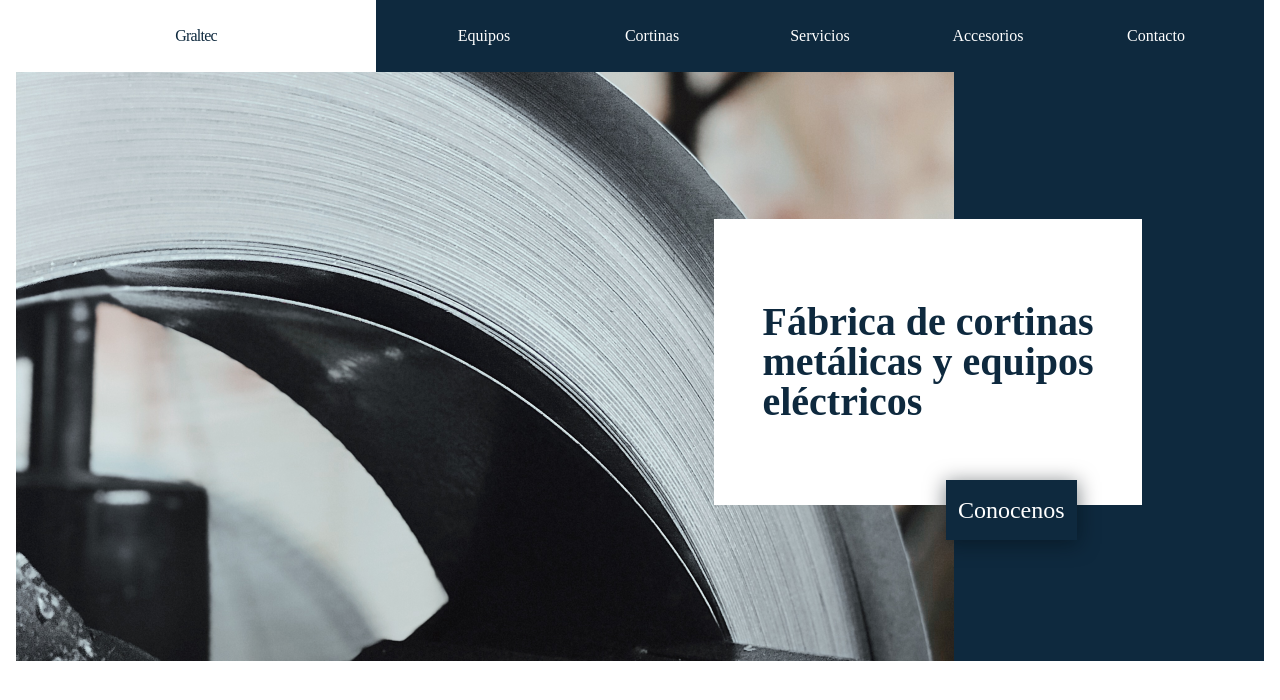
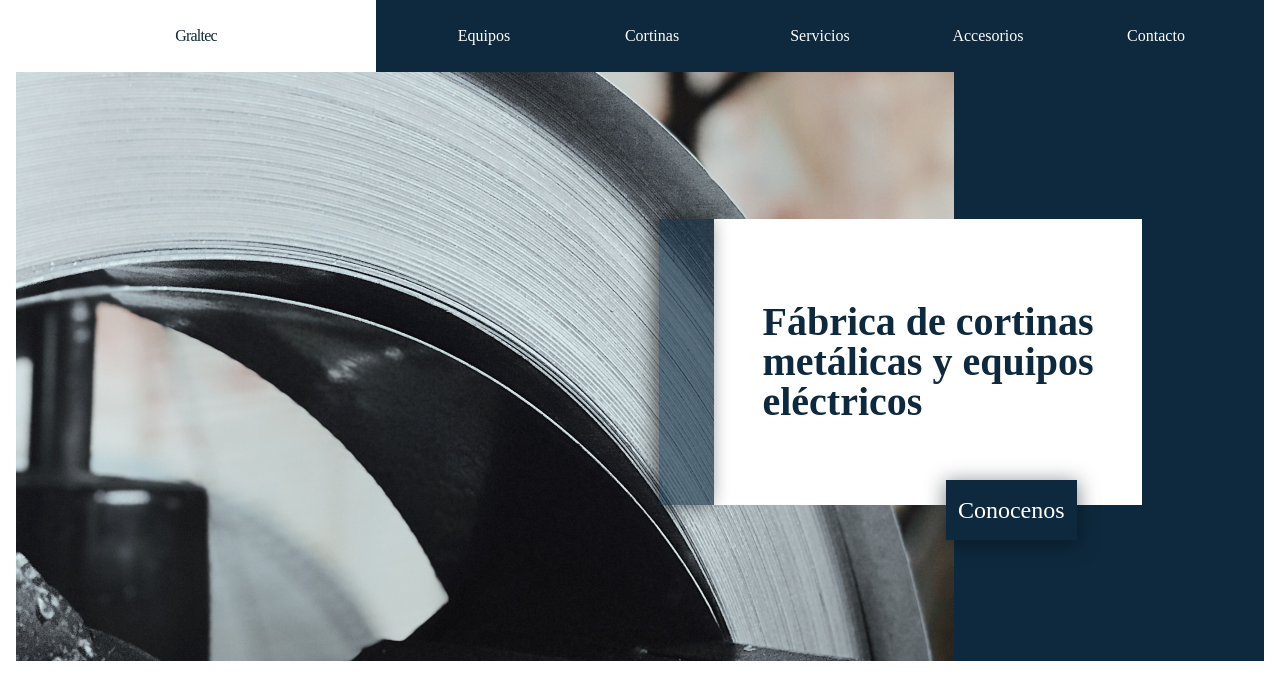
Before and after one commit to sebastian-e-vogel/graltec, a Gatsby site: page / in a window 1280 px wide. Built offline with nearby package versions, Linux system fonts and the light colour scheme; Gatsby itself is replaced by a stand-in of ours.

Commit message:
add flex propertie

```diff
--- a/src/pages/index.js
+++ b/src/pages/index.js
@@ -15,7 +15,7 @@ const LandingPage = () => (
           formats={['AUTO', 'WEBP', 'AVIF']}
           alt="A metallic curtains"
         />
-        <Box color="white" position="absolute" top="25%" right={'-20%'}>
+        <Box color="white" position="absolute" top="25%" right={'-20%'} display="flex">
           <Box w="55px" bg="primary" opacity={0.6} boxShadow="-5px 0px 20px #000000" />
           <Box
             bg="white"
```
